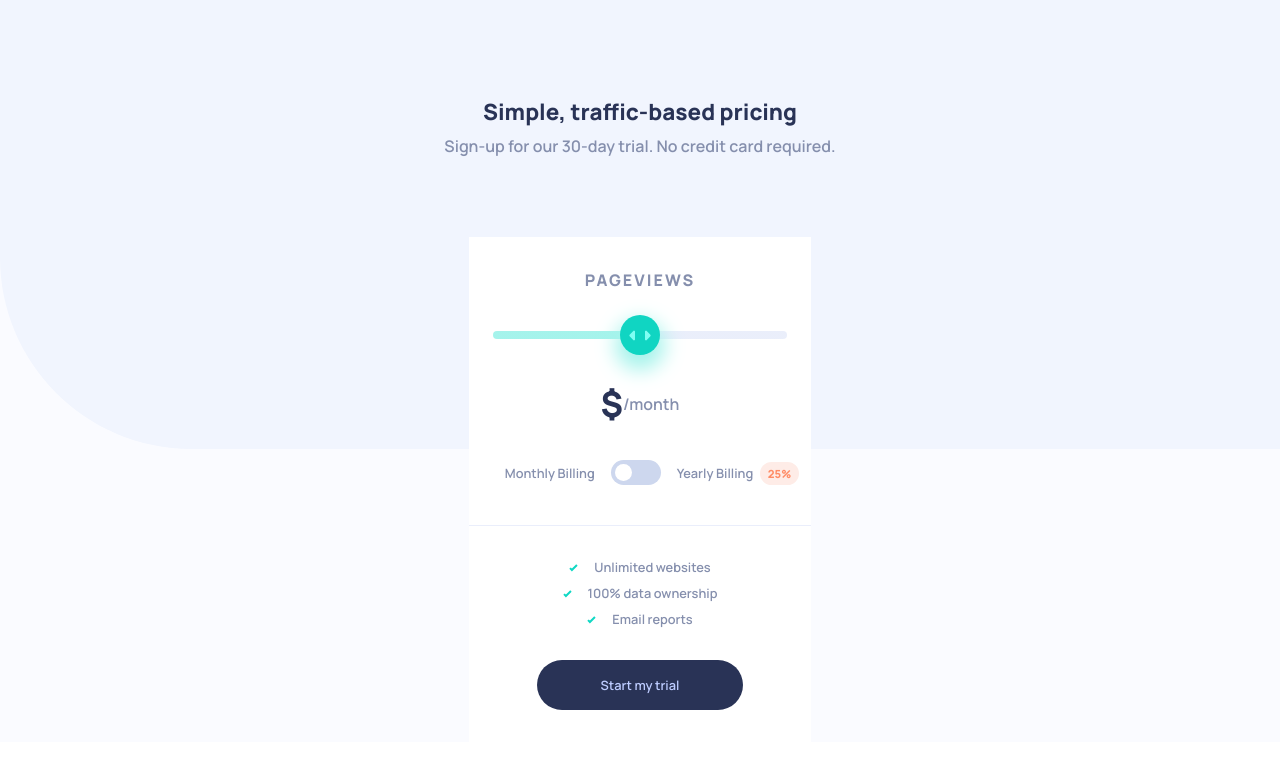
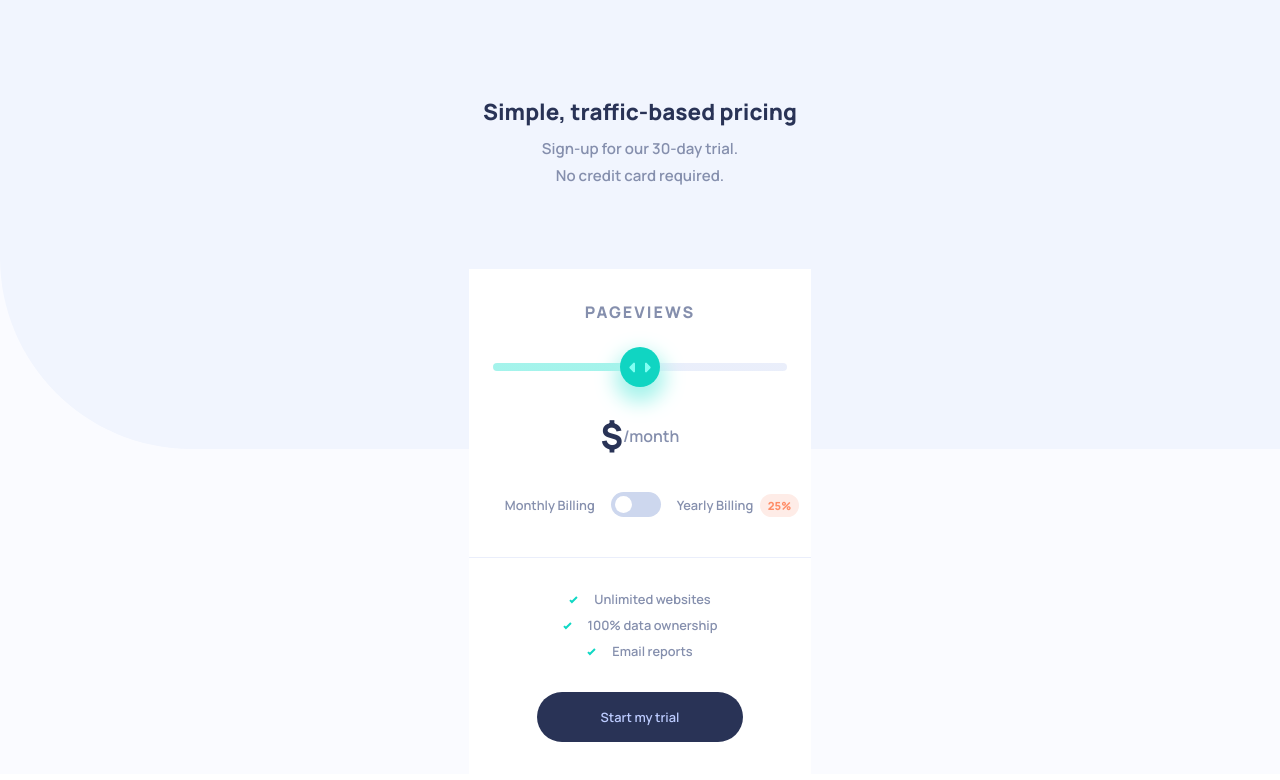
Before and after one commit to t-devl/interactive-pricing-component, a plain HTML site: page index.html in a window 1280 px wide. Drawn offline with Linux system fonts and the light colour scheme.

Commit message:
Reduce width of description and set line-height

```diff
--- a/style.css
+++ b/style.css
@@ -50,8 +50,12 @@ button {
 }
 
 .description {
+  width: 210px;
+  margin: 0 auto;
   color: var(--greyishBlue);
   font-size: 1rem;
+  font-size: 0.94rem;
+  line-height: 1.8;
 }
 
 .pricing-component {
```
